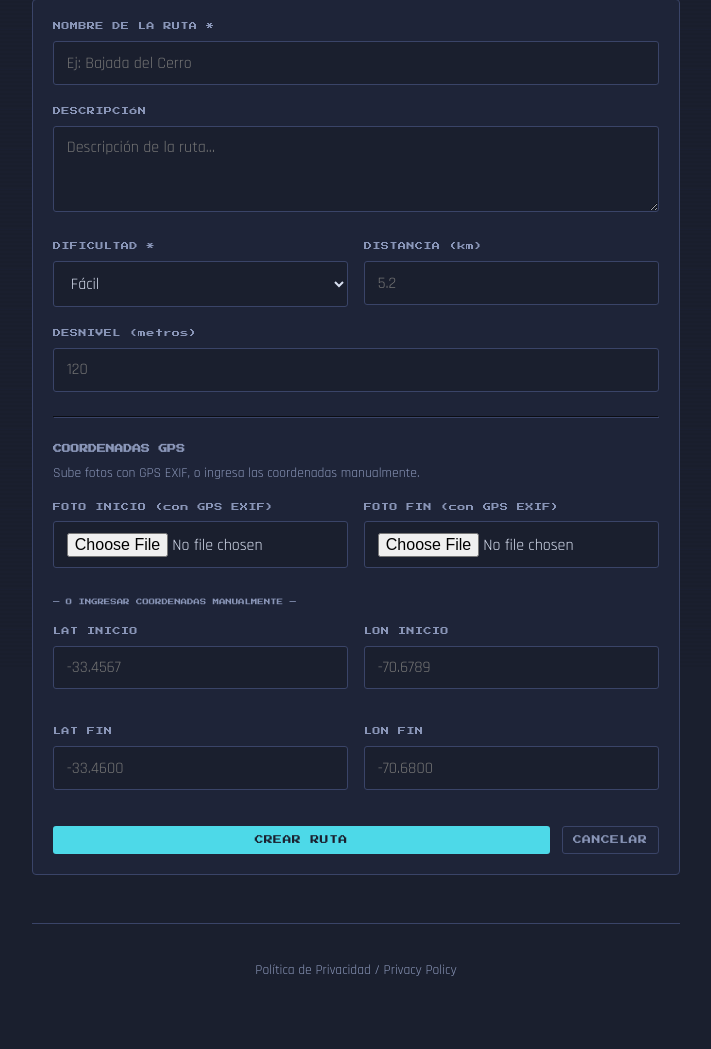
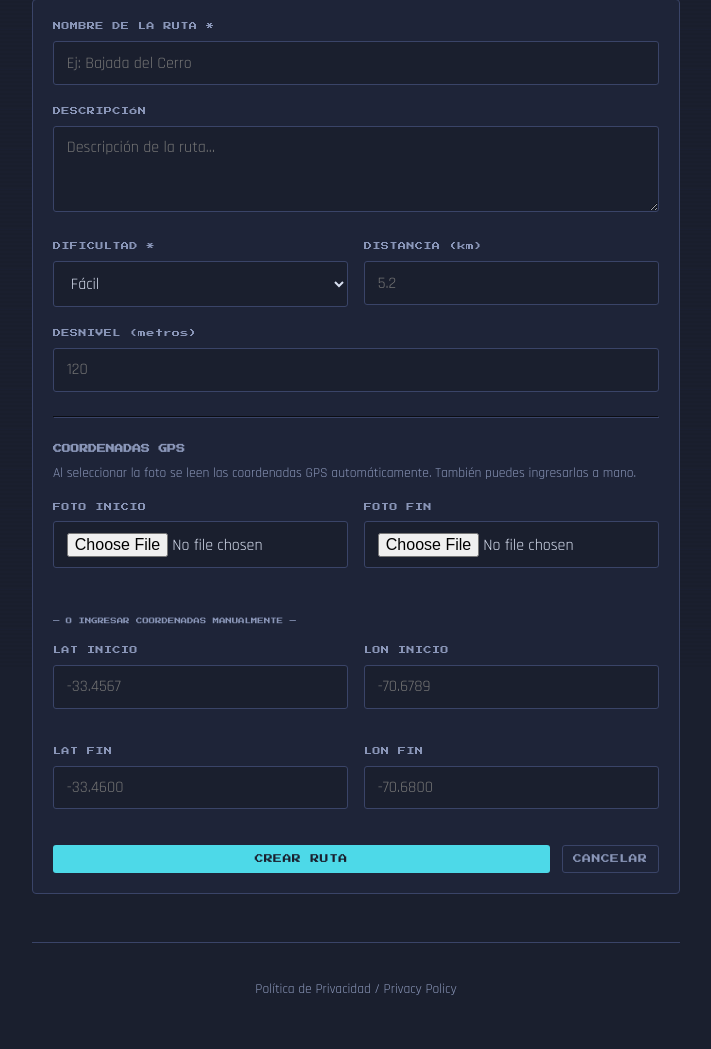
Before and after one commit to felipenogson/rutaBoss, a Flask app: page /admin/nueva in a window 1280 px wide. Shown: the part 131-1180 px from the top of the page, without its empty margins (284-995 px from the left). Before the commit the page ends 1107 px from the top, so only its background shows below. Run offline with Flask 3, Linux system fonts and the light colour scheme; the visitor is signed in with stand-in values (Sample User, id 1); some libraries are stand-ins or nearby versions.

Commit message:
Usando js para leer el exif de las fotos

```diff
--- a/templates/admin/nueva_ruta.html
+++ b/templates/admin/nueva_ruta.html
@@ -1,6 +1,10 @@
 {% extends 'base.html' %}
 
 {% block title %}Nueva Ruta — Admin{% endblock %}
+
+{% block head %}
+<script src="https://cdn.jsdelivr.net/npm/exifr/dist/lite.umd.js"></script>
+{% endblock %}
 
 {% block content %}
 <div class="section">
@@ -46,17 +50,19 @@
         <hr style="border-color:var(--border);margin:1.5rem 0;">
         <h3>COORDENADAS GPS</h3>
         <p style="font-size:0.85rem;color:var(--text2);margin-bottom:1rem;">
-          Sube fotos con GPS EXIF, o ingresa las coordenadas manualmente.
+          Al seleccionar la foto se leen las coordenadas GPS automáticamente. También puedes ingresarlas a mano.
         </p>
 
         <div style="display:grid;grid-template-columns:1fr 1fr;gap:1rem;">
           <div class="form-group">
-            <label class="form-label">FOTO INICIO (con GPS EXIF)</label>
-            <input type="file" name="foto_inicio" class="form-control" accept="image/*">
+            <label class="form-label">FOTO INICIO</label>
+            <input type="file" name="foto_inicio" id="foto_inicio" class="form-control" accept="image/*">
+            <div id="gps_inicio_status" style="font-size:0.78rem;margin-top:0.35rem;min-height:1.1em;"></div>
           </div>
           <div class="form-group">
-            <label class="form-label">FOTO FIN (con GPS EXIF)</label>
-            <input type="file" name="foto_fin" class="form-control" accept="image/*">
+            <label class="form-label">FOTO FIN</label>
+            <input type="file" name="foto_fin" id="foto_fin" class="form-control" accept="image/*">
+            <div id="gps_fin_status" style="font-size:0.78rem;margin-top:0.35rem;min-height:1.1em;"></div>
           </div>
         </div>
 
@@ -67,19 +73,19 @@
         <div style="display:grid;grid-template-columns:1fr 1fr;gap:1rem;">
           <div class="form-group">
             <label class="form-label">LAT INICIO</label>
-            <input type="number" name="lat_inicio" class="form-control" step="any" placeholder="-33.4567">
+            <input type="number" name="lat_inicio" id="lat_inicio" class="form-control" step="any" placeholder="-33.4567">
           </div>
           <div class="form-group">
             <label class="form-label">LON INICIO</label>
-            <input type="number" name="lon_inicio" class="form-control" step="any" placeholder="-70.6789">
+            <input type="number" name="lon_inicio" id="lon_inicio" class="form-control" step="any" placeholder="-70.6789">
           </div>
           <div class="form-group">
             <label class="form-label">LAT FIN</label>
-            <input type="number" name="lat_fin" class="form-control" step="any" placeholder="-33.4600">
+            <input type="number" name="lat_fin" id="lat_fin" class="form-control" step="any" placeholder="-33.4600">
           </div>
           <div class="form-group">
             <label class="form-label">LON FIN</label>
-            <input type="number" name="lon_fin" class="form-control" step="any" placeholder="-70.6800">
+            <input type="number" name="lon_fin" id="lon_fin" class="form-control" step="any" placeholder="-70.6800">
           </div>
         </div>
 
@@ -92,3 +98,40 @@
   </div>
 </div>
 {% endblock %}
+
+{% block scripts %}
+<script>
+  async function leerGPS(inputEl, latId, lonId, statusId) {
+    const file = inputEl.files[0];
+    const status = document.getElementById(statusId);
+    if (!file) return;
+
+    status.textContent = 'Leyendo GPS...';
+    status.style.color = 'var(--text2)';
+
+    try {
+      const gps = await exifr.gps(file);
+      if (gps && gps.latitude != null && gps.longitude != null) {
+        document.getElementById(latId).value = gps.latitude.toFixed(7);
+        document.getElementById(lonId).value = gps.longitude.toFixed(7);
+        status.textContent = `✓ GPS leído: ${gps.latitude.toFixed(5)}, ${gps.longitude.toFixed(5)}`;
+        status.style.color = 'var(--gold)';
+      } else {
+        status.textContent = 'Sin GPS en la foto — ingresa las coordenadas manualmente.';
+        status.style.color = 'var(--text2)';
+      }
+    } catch (e) {
+      status.textContent = 'No se pudo leer el EXIF — ingresa las coordenadas manualmente.';
+      status.style.color = 'var(--text2)';
+    }
+  }
+
+  document.getElementById('foto_inicio').addEventListener('change', function () {
+    leerGPS(this, 'lat_inicio', 'lon_inicio', 'gps_inicio_status');
+  });
+
+  document.getElementById('foto_fin').addEventListener('change', function () {
+    leerGPS(this, 'lat_fin', 'lon_fin', 'gps_fin_status');
+  });
+</script>
+{% endblock %}
```
